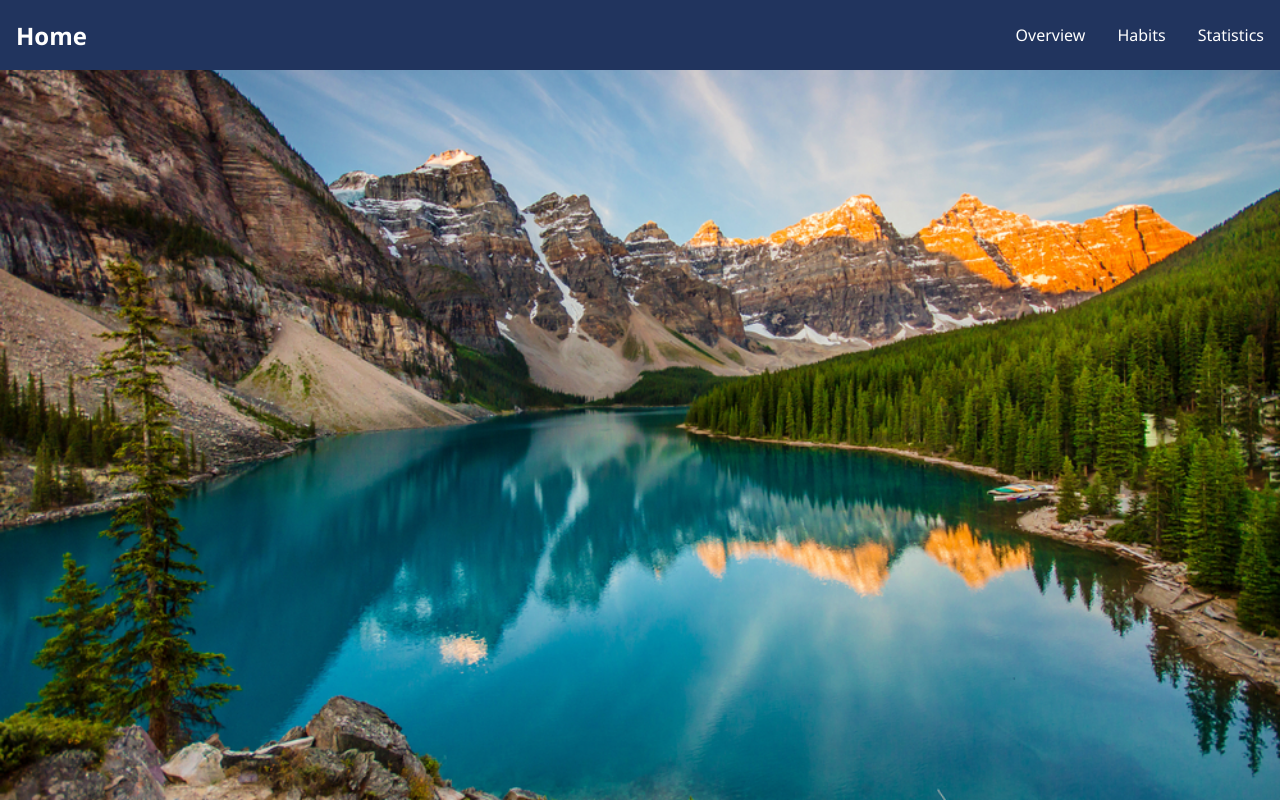
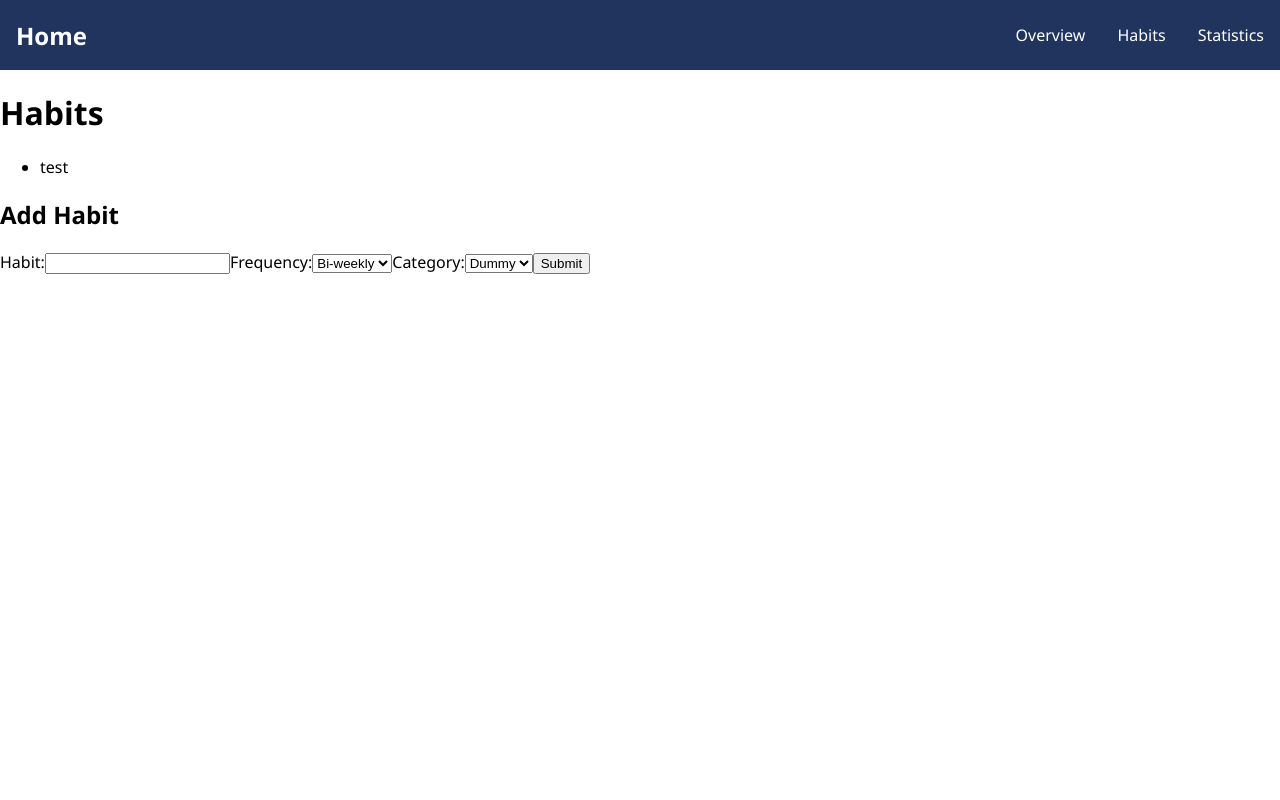
Before and after one commit to mayasaltzman/habit_tracker, a React (Create React App) app in the folder habit-tracker-react/: page /habits in a window 1280 px wide. Built offline with nearby package versions, Linux system fonts and the light colour scheme.

Commit message:
added habit form contents

```diff
--- a/habit-tracker-react/src/App.css
+++ b/habit-tracker-react/src/App.css
@@ -3,11 +3,6 @@
   height: 100vh;
   width: 100%;
   font-family: 'Segoe UI', Tahoma, Geneva, Verdana, sans-serif;
-  background-image: url("./home-imgs/british-columbia.jpg");
-  background-repeat: no-repeat;
-  background-size: cover;
-  background-position: center;
-
 }
 
 /* so nav bar touches top */
--- a/habit-tracker-react/src/components/pages/Habits.js
+++ b/habit-tracker-react/src/components/pages/Habits.js
@@ -3,7 +3,37 @@ import React from 'react'
 const Habits = () => {
   return (
     <div>
-
+      <h1>Habits</h1>
+      <div id='habits-list'>
+        <ul>
+          <li>test</li>
+        </ul>
+      </div>
+      <h2>Add Habit</h2>
+      <form>
+        <label>
+          Habit:
+          <input type="text" name="name" />
+        </label>
+        <label>
+          Frequency:
+          <select>
+            <option value="daily">Daily</option>
+            <option value="weekly">Weekly</option>
+            <option selected value="bi-weekly">Bi-weekly</option>
+            <option value="monthly">Monthly</option>
+            <option value="other">Other</option>
+          </select>
+        </label>
+        <label>
+          Category:
+          <select>
+            <option value="dummy">Dummy</option>
+            <option value="other">Other</option>
+          </select>
+        </label>
+        <input type="submit" value="Submit" />
+      </form>
     </div>
   )
 }
--- a/habit-tracker-react/src/components/pages/Home.css
+++ b/habit-tracker-react/src/components/pages/Home.css
@@ -1,4 +1,13 @@
 /* this page only looks good on full screen LOL */
+
+.landing {
+    background-image: url("./home-imgs/british-columbia.jpg");
+    background-repeat: no-repeat;
+    background-size: cover;
+    background-position: center;
+
+}
+
 .landing h1 {
     padding-top: 8.0rem;
     display: flex;
@@ -73,12 +82,11 @@
     background: #1d4ed8;
     border-radius: 6px;
     font-weight: bold;
-    color: white;;
+    color: white;
+    ;
 }
 
 /* making weekend dates black */
-.react-calendar__month-view__days__day--weekend:not(
-    .react-calendar__month-view__days__day--neighboringMonth
-  ) {
-  color: #0f172a !important;
+.react-calendar__month-view__days__day--weekend:not(.react-calendar__month-view__days__day--neighboringMonth) {
+    color: #0f172a !important;
 }
```
Also changed, not shown: habit-tracker-react/src/components/pages/Home.js (+1 -19 lines), habit-tracker-react/src/home-imgs/british-columbia.jpg (deleted).
